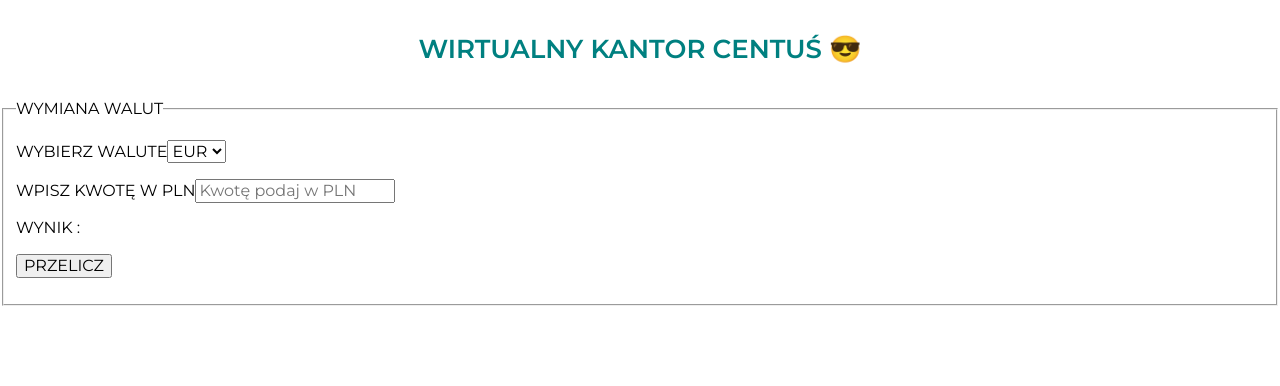
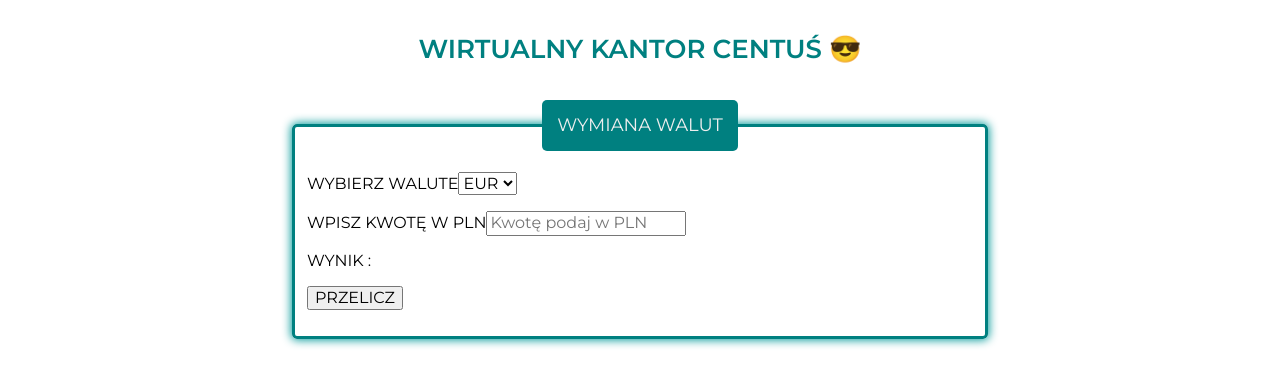
Before and after one commit to HiTymek/currency-converter-react, a React (Create React App) app: page / in a window 1280 px wide. Shown: the top 386 px of the page. Built offline with nearby package versions, Linux system fonts and the light colour scheme.

Commit message:
add new Form component with styling

```diff
--- a/src/App/App.js
+++ b/src/App/App.js
@@ -1,5 +1,6 @@
 import "./style.css";
 import Header from "./Header";
+import Form from "./Form";
 
 function App() {
   return (
@@ -9,38 +10,8 @@ function App() {
 
       <main className="main">
 
-        <form className="form">
+        <Form legend="WYMIANA WALUT" />
 
-          <fieldset className="form__fieldset">
-
-            <legend className="form__legend">WYMIANA WALUT</legend>
-
-            <p className="form__paragraph">
-              <label className="form__label">WYBIERZ WALUTE</label>
-              <select className="form__field">
-                <option>EUR</option>
-                <option>USD</option>
-                <option>GBP</option>
-                <option>CHF</option>
-                <option>UAH</option>
-              </select>
-            </p>
-
-            <p className="form__paragraph">
-              <label className="form__label">WPISZ KWOTĘ W PLN</label>
-              <input className="form__field" type="number" id="amount" min="1" step="0.1"
-                placeholder="Kwotę podaj w PLN" />
-            </p>
-
-            <p className="form__paragraph">WYNIK : <strong></strong></p>
-
-            <p className="form__paragraph">
-              <button className="form__button">PRZELICZ</button>
-            </p>
-
-          </fieldset>
-
-        </form>
       </main>
     </div>
   );
--- /dev/null
+++ b/src/App/Form/index.js
@@ -0,0 +1,40 @@
+import "./style.css";
+
+const Form = ({ legend }) => {
+    return (
+        <form className="form">
+
+            <fieldset className="form__fieldset">
+
+                <legend className="form__legend">{legend}</legend>
+
+                <p className="form__paragraph">
+                    <label className="form__label">WYBIERZ WALUTE</label>
+                    <select className="form__field">
+                        <option>EUR</option>
+                        <option>USD</option>
+                        <option>GBP</option>
+                        <option>CHF</option>
+                        <option>UAH</option>
+                    </select>
+                </p>
+
+                <p className="form__paragraph">
+                    <label className="form__label">WPISZ KWOTĘ W PLN</label>
+                    <input className="form__field" type="number" id="amount" min="1" step="0.1"
+                        placeholder="Kwotę podaj w PLN" />
+                </p>
+
+                <p className="form__paragraph">WYNIK : <strong></strong></p>
+
+                <p className="form__paragraph">
+                    <button className="form__button">PRZELICZ</button>
+                </p>
+
+            </fieldset>
+
+        </form>
+    );
+};
+
+export default Form;
--- /dev/null
+++ b/src/App/Form/style.css
@@ -0,0 +1,20 @@
+.form {
+    max-width: 700px;
+    margin: 0 auto;
+}
+
+.form__fieldset {
+    border: 3px solid teal;
+    border-radius: 5px;
+    background-color: #fff;
+    box-shadow: 0px 0px 10px 1px hsl(180, 100%, 30%);
+}
+
+.form__legend {
+    background-color: teal;
+    color: #eee;
+    border-radius: 5px;
+    padding: 15px;
+    margin: 0 auto;
+    font-size: 18px;
+}
```
